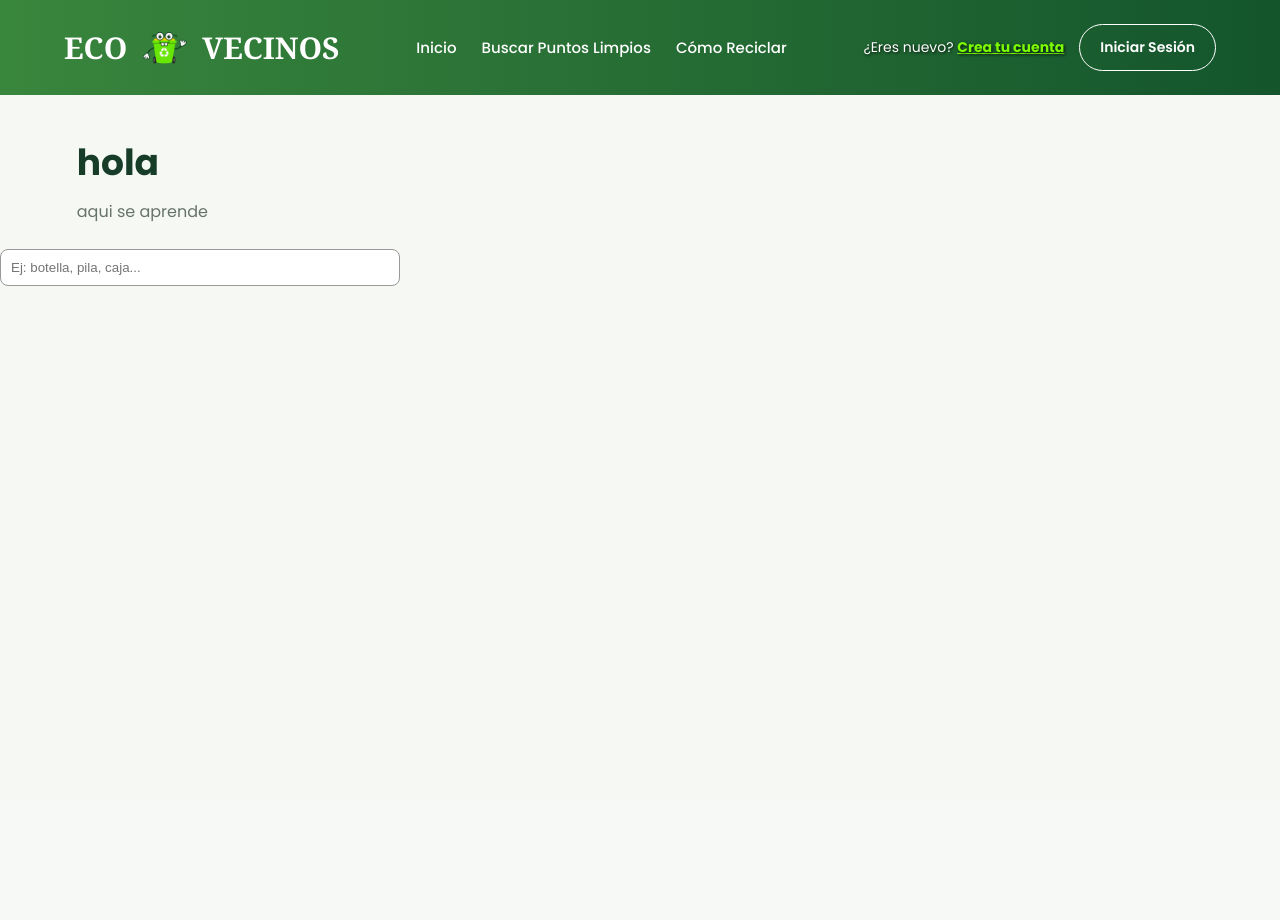
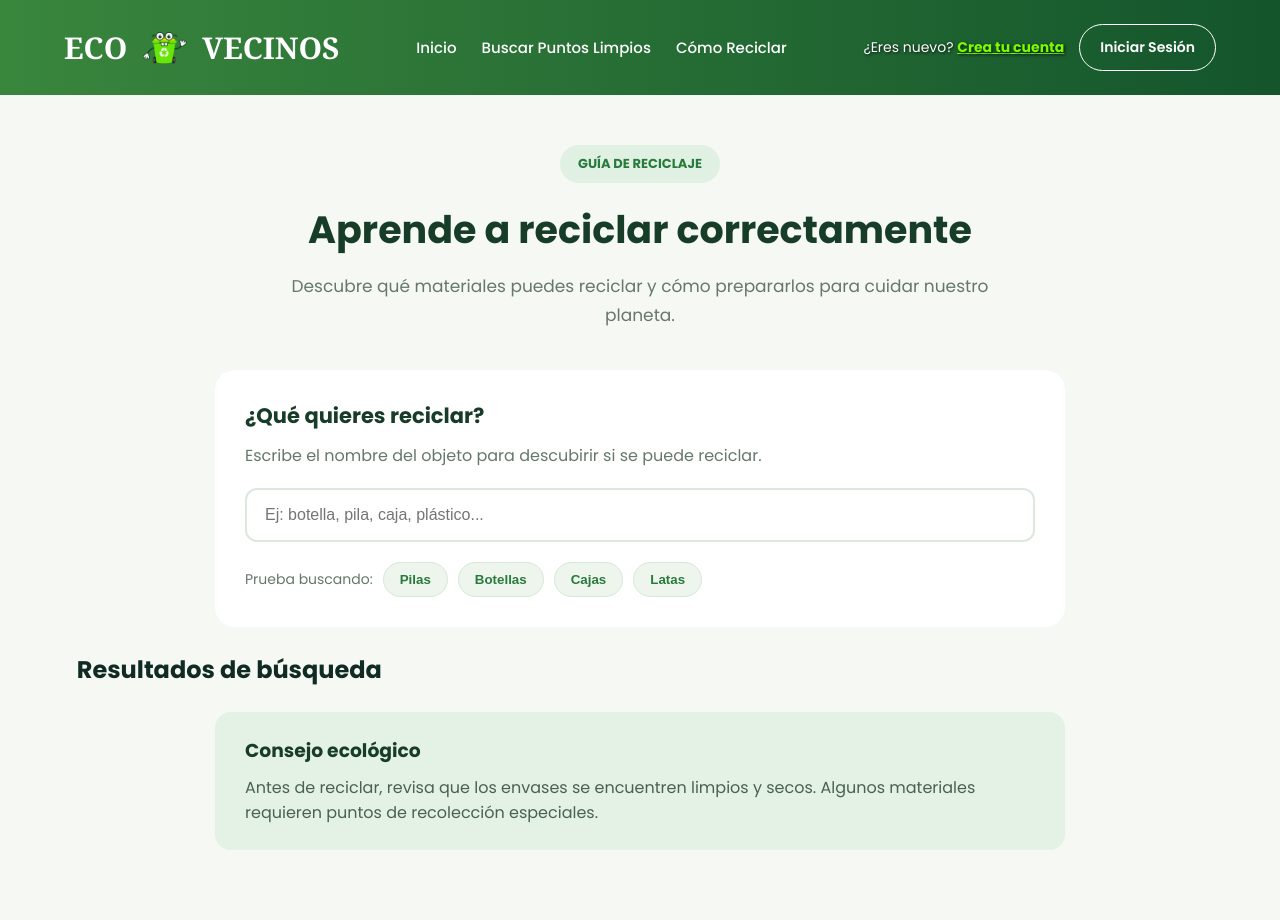
Before and after one commit to TopazZD/ProyectoInicial, a Django app: page /info_reciclaje in a window 1280 px wide. Before the commit the page ends 286 px from the top, so only its background shows below. Run offline with Django 5.2, Linux system fonts and the light colour scheme; parts of the project's set-up code (start-up, migrations or seed data) failed here and were passed over.

Commit message:
cambie la pagina de como reciclar para que se vea un poco mas ordenada

```diff
--- a/Reciclaje/static/reciclaje/css/styles.css
+++ b/Reciclaje/static/reciclaje/css/styles.css
@@ -128,3 +128,155 @@ body {
     color: #66736b;
     line-height: 1.5;
 }
+
+/* SECCION DE COMO RECICLAR */
+.reciclaje-pagina {
+    min-height: 100vh;
+    background: #f5f8f3;
+    padding: 50px 6% 70px;
+    font-family: inherit;
+}
+
+.reciclaje-encabezado {
+    text-align: center;
+    max-width: 750px;
+    margin: 0 auto 40px;
+}
+
+.reciclaje-etiqueta {
+    display: inline-block;
+    background: #e0f1e3;
+    color: #287a3d;
+    font-size: 13px;
+    font-weight: 700;
+    padding: 9px 18px;
+    border-radius: 30px;
+    margin-bottom: 18px;
+}
+
+.reciclaje-encabezado h1 {
+    font-size: 38px;
+    color: #173d29;
+    margin-bottom: 14px;
+}
+
+.reciclaje-encabezado p {
+    font-size: 17px;
+    color: #66776b;
+    line-height: 1.7;
+}
+
+.reciclaje-buscador-panel,
+.reciclaje-resultados-panel {
+    background: white;
+    max-width: 850px;
+    margin: 0 auto 25px;
+    padding: 30px;
+    border-radius: 20px;
+    box-shadow: 0 5px 22px rgba(0,0,0,0,05);
+}
+
+.reciclaje-buscador-panel h2,
+.reciclaje-resultados-panel h2 {
+    font-size: 21px;
+    color: #173d29;
+    margin-bottom: 12px;
+}
+
+.reciclaje-buscador-panel p {
+    color: #66776b;
+    margin-bottom: 20px;
+}
+
+#buscador {
+    width: 100%;
+    box-sizing: border-box;
+    padding: 16px 18px;
+    border: 2px solid #dce8dd;
+    border-radius: 12px;
+    font-size: 16px;
+    outline: none;
+    transition: border-color 0.2s;
+}
+
+#buscador:focus {
+    border-color: #287a3d;
+}
+
+.reciclaje-sugerencias {
+    display: flex;
+    align-items: center;
+    flex-wrap: wrap;
+    gap: 10px;
+    margin-top: 20px;
+}
+
+.reciclaje-sugerencias span {
+    color: #66776b;
+    font-size: 14px;
+}
+
+.reciclaje-sugerencias button {
+    background: #edf5ed;
+    color: #287a3d;
+    border: 1px solid #d6e8d8;
+    padding: 9px 16px;
+    border-radius: 20px;
+    cursor: pointer;
+    font-weight: 600;
+}
+
+.reciclaje-sugerencias button:hover {
+    background: #d9eddd;
+}
+
+#resultados {
+    list-style: none;
+    padding: 0;
+    margin: 0;
+}
+
+#resultados li {
+    background: #f8fbf7;
+    border: 1px solid #e0ebe1;
+    border-left: 4px solid #287a3d;
+    padding: 18px;
+    margin-bottom: 12px;
+    border-radius: 10px;
+    color: #254536;
+    line-height: 1.6;
+}
+
+.reciclaje-consejo {
+    max-width: 850px;
+    box-sizing: border-box;
+    margin: 25px auto 0;
+    padding: 24px 30px;
+    background: #e4f1e5;
+    border-radius: 16px;
+}
+
+.reciclaje-consejo h3 {
+    color: #173d29;
+    margin-bottom: 10px;
+}
+
+.reciclaje-consejo p {
+    color: #496252;
+    line-height: 1.6;
+}
+
+@media (max.width:700px) {
+    .reciclaje-pagina {
+        padding: 30px 5%;
+    }
+
+    .reciclaje-encabezado h1 {
+        font.size: 28px;
+    }
+
+    .reciclaje-buscador-panel,
+    .reciclaje-resultados-panel {
+        padding: 20px;
+    }
+}
--- a/Reciclaje/templates/reciclaje/info_reciclaje.html
+++ b/Reciclaje/templates/reciclaje/info_reciclaje.html
@@ -3,22 +3,55 @@
 {% block title %}ECOVECINOS{% endblock %}
 
 {% block content %}
-<section class="encabezado">
-    <h1>hola</h1>
-    <p>
-        aqui se aprende
-    </p>
+<section class="reciclaje-pagina">
+    <div class="reciclaje-encabezado">
+        <span class="reciclaje-etiqueta">
+            GUÍA DE RECICLAJE
+        </span>
+        <h1> Aprende a reciclar correctamente </h1>
+        <p>
+            Descubre qué materiales puedes reciclar y cómo prepararlos para cuidar nuestro planeta.
+        </p>
+    </div>
+
+    <div class="reciclaje-buscador-panel">
+        <h2> ¿Qué quieres reciclar?</h2>
+        <p>
+            Escribe el nombre del objeto para descubirir si se puede reciclar.
+        </p>
+
+        <input type="text" id="buscador" placeholder="Ej: botella, pila, caja, plástico...">
+
+        <div class="reciclaje-sugerencias">
+            <span> Prueba buscando: </span>
+            <button type="button" oneclick="buscarMaterial('pila')"> Pilas </button>
+            <button type="button" oneclick="buscarMaterial('botella')"> Botellas </button>
+            <button type="button" oneclick="buscarMaterial('caja')"> Cajas </button>
+            <button type="button" oneclick="buscarMaterial('lata')"> Latas </button>
+        </div>
+    </div>
+
+    <div clas="reciclaje-resultados-panel">
+        <h2> Resultados de búsqueda</h2>
+        <ul id="resultados"></ul>
+
+    </div>
+
+    <div class="reciclaje-consejo">
+        <h3> Consejo ecológico</h3>
+        <p>
+            Antes de reciclar, revisa que los envases se encuentren limpios y secos. Algunos materiales requieren puntos de recolección especiales.
+        </p>
+    </div>
 </section>
 
-<section>
-    <input type="text" id="buscador" placeholder="Ej: botella, pila, caja..."
-           style="padding: 10px; width: 100%; max-width: 400px; border-radius: 8px; border: 1px solid #999;">
-
-    <ul id="resultados"></ul>
-</section>
 
 <script>
     const input = document.getElementById('buscador');
+    function buscarMaterial(material) {
+        input.value = material;
+        input.dispatchEvent(new Event('input', { bubblees: true}));
+    }
     const lista = document.getElementById('resultados');
     const etiquetas = { si: 'Sí se recicla', no: 'No se recicla', depende: 'Depende del punto' };
 
```
